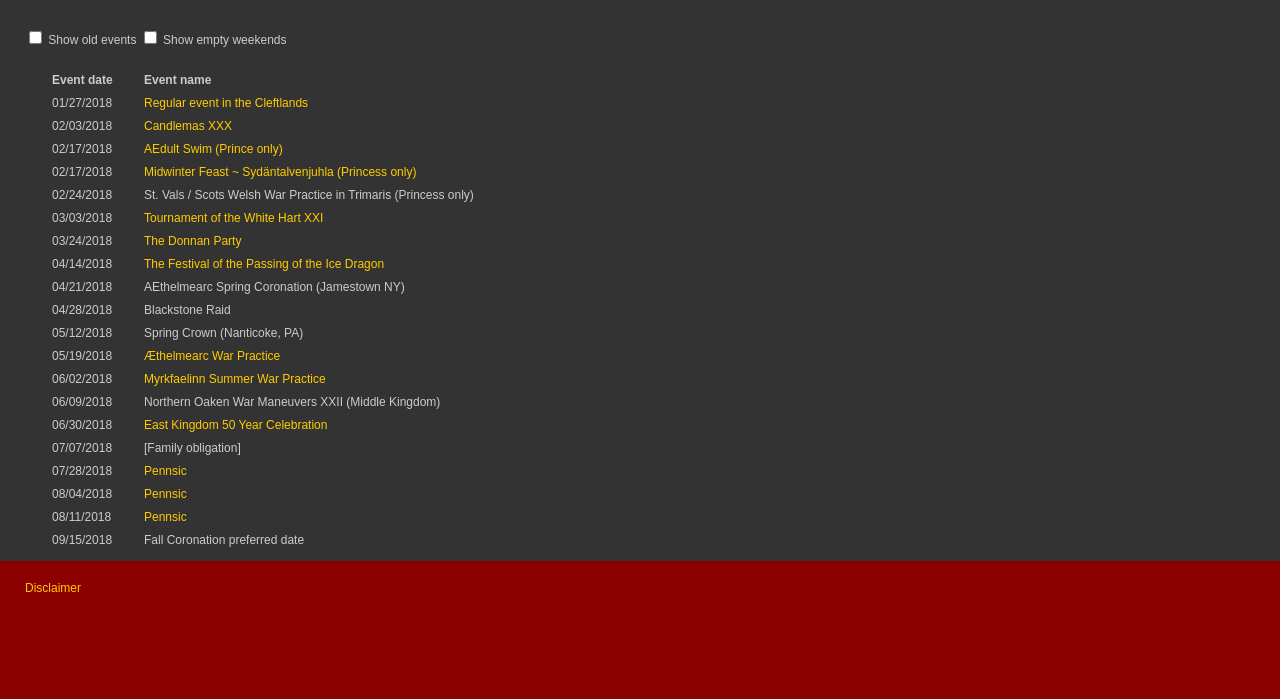
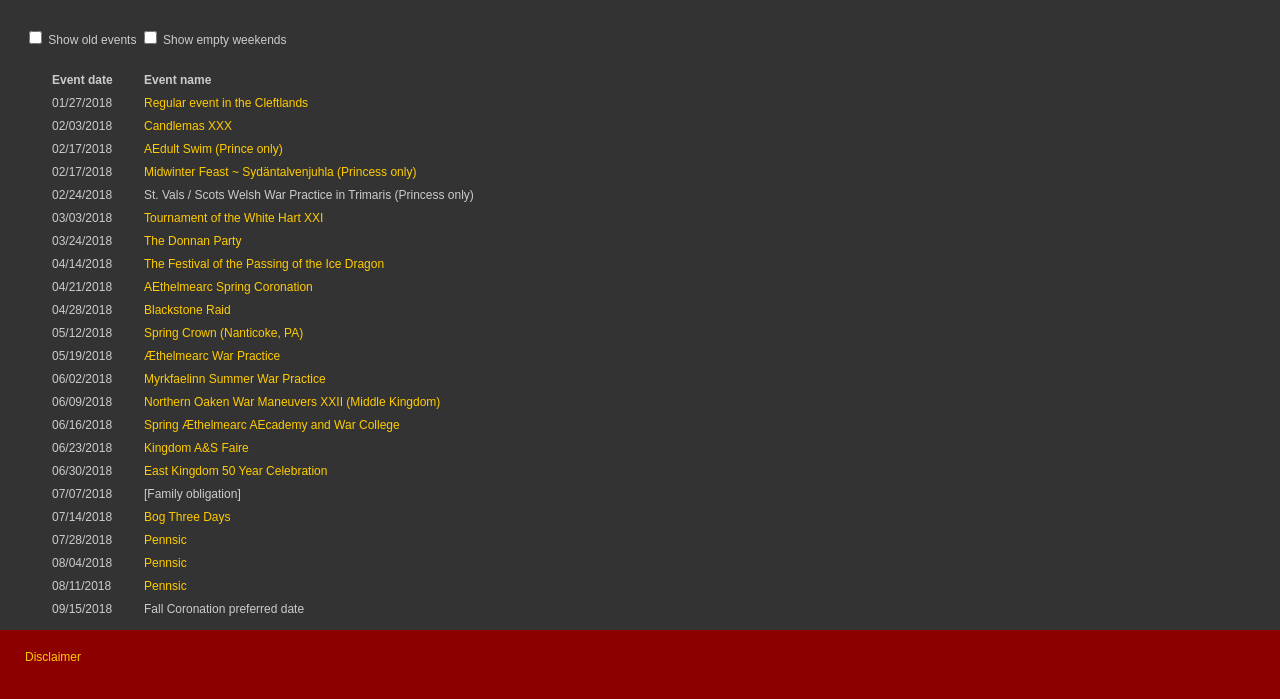
Before and after one commit to hedstromr/HeirsWebSite, a plain HTML site: page eventlist.html in a window 1280 px wide. Shown: the part 239-938 px from the top of the page. Before the commit the page ends 875 px from the top, so only its background shows below. Drawn offline with Linux system fonts and the light colour scheme.

Commit message:
Added ekat to staff and updated event list

```diff
--- a/js/eventlist.js
+++ b/js/eventlist.js
@@ -31,19 +31,19 @@ function GetEventListFunction()
 	eventlist[i++] = new Array("03/31/2018", "", "");
 	eventlist[i++] = new Array("04/07/2018", "", "");
 	eventlist[i++] = new Array("04/14/2018", "The Festival of the Passing of the Ice Dragon", "http://aethelmearc.org/event/the-festival-of-the-passing-of-the-ice-dragon/");
-	eventlist[i++] = new Array("04/21/2018", "AEthelmearc Spring Coronation (Jamestown NY)", "");
-	eventlist[i++] = new Array("04/28/2018", "Blackstone Raid", "");
+	eventlist[i++] = new Array("04/21/2018", "AEthelmearc Spring Coronation", "http://aethelmearc.org/event/coronation-for-sven-and-siobhan/");
+	eventlist[i++] = new Array("04/28/2018", "Blackstone Raid", "http://aethelmearc.org/event/blackstone-raid-xxvii/");
 	eventlist[i++] = new Array("05/05/2018", "", "");
-	eventlist[i++] = new Array("05/12/2018", "Spring Crown (Nanticoke, PA)", "");
+	eventlist[i++] = new Array("05/12/2018", "Spring Crown (Nanticoke, PA)", "http://aethelmearc.org/event/spring-crown-tournament-preferred-date-region-2-western-pa/");
 	eventlist[i++] = new Array("05/19/2018", "Æthelmearc War Practice", "http://aethelmearc.org/event/aethelmearc-war-practice/");
 	eventlist[i++] = new Array("05/26/2018", "", "");
 	eventlist[i++] = new Array("06/02/2018", "Myrkfaelinn Summer War Practice", "http://aethelmearc.org/event/myrkfaelinn-summer-war-practice-2018/");
-	eventlist[i++] = new Array("06/09/2018", "Northern Oaken War Maneuvers XXII (Middle Kingdom)", "");
-	eventlist[i++] = new Array("06/16/2018", "", "");
-	eventlist[i++] = new Array("06/23/2018", "", "");
+	eventlist[i++] = new Array("06/09/2018", "Northern Oaken War Maneuvers XXII (Middle Kingdom)", "http://nowm.cleftlands.org/");
+	eventlist[i++] = new Array("06/16/2018", "Spring Æthelmearc AEcademy and War College", "http://aethelmearc.org/event/spring-aethelmearc-academy-preferred-date-region-3-eastern-pa/");
+	eventlist[i++] = new Array("06/23/2018", "Kingdom A&S Faire", "http://aethelmearc.org/event/kingdom-as-faire/");
 	eventlist[i++] = new Array("06/30/2018", "East Kingdom 50 Year Celebration", "https://www.eastkingdom.org/EventDetails.php?eid=3161");
 	eventlist[i++] = new Array("07/07/2018", "[Family obligation]", "");
-	eventlist[i++] = new Array("07/14/2018", "", "");
+	eventlist[i++] = new Array("07/14/2018", "Bog Three Days", "http://aethelmearc.org/event/bog-three-day-2018/");
 	eventlist[i++] = new Array("07/21/2018", "", "");
 	eventlist[i++] = new Array("07/28/2018", "Pennsic", "http://www.pennsicwar.org");
 	eventlist[i++] = new Array("08/04/2018", "Pennsic", "http://www.pennsicwar.org");
--- a/js/eventscript.js
+++ b/js/eventscript.js
@@ -39,6 +39,7 @@ function loadeventtable()
 	for (i = 0; i < eventlist.length; i++) {
 		var parts = eventlist[i][0].split('/');
 		var eventdate = new Date(parts[2],parts[0]-1,parts[1]);
+		eventdate.setDate(eventdate.getDate() + 1);
 		if (eventdate >= today || showall === 1) {
 			if (eventlist[i][1] !== "" || showempty === 1) {
 				var tr = document.createElement('TR');
```
Also changed, not shown: staff.html (+5 -5 lines), images/ekat.jpeg (added).
